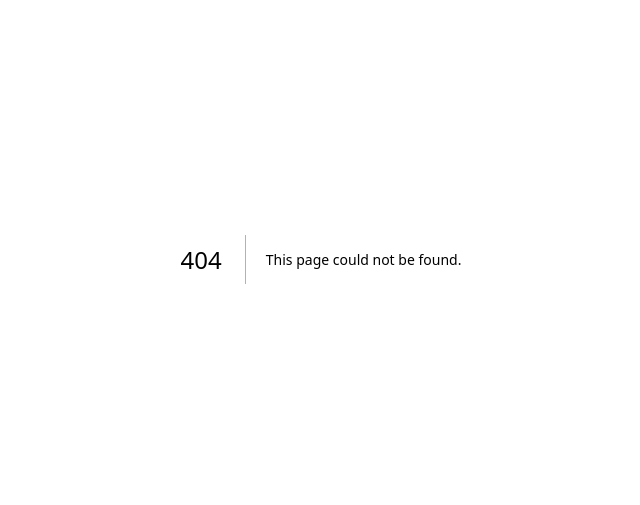
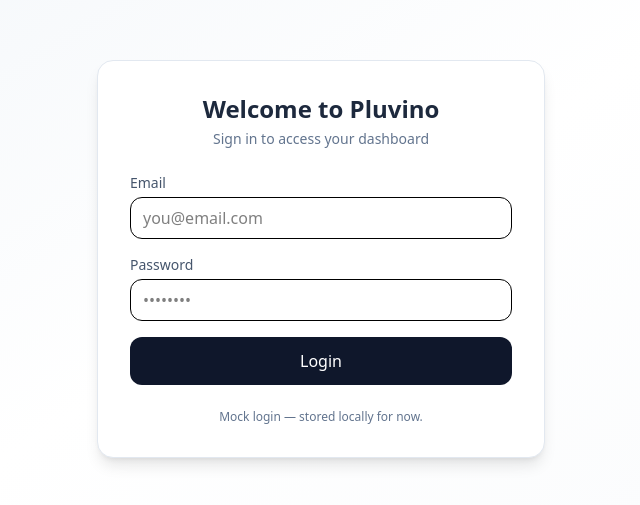
Before and after one commit to Jiggyboy99/Pluvino, a Next.js app: page /auth/login in a window 1280 px wide. Before the commit this address had no page. Shown: the part 141-646 px from the top of the page, without its empty margins (319-959 px from the left). Built offline with nearby package versions, Linux system fonts and the light colour scheme.

Commit message:
Adding auth page

```diff
--- /dev/null
+++ b/app/auth/login/page.tsx
@@ -0,0 +1,72 @@
+"use client";
+import { useState, useEffect } from "react";
+import { useRouter } from "next/navigation";
+
+export default function LoginPage() {
+  const router = useRouter();
+  const [email, setEmail] = useState("");
+  const [pass, setPass] = useState("");
+
+  useEffect(() => {
+    const raw = localStorage.getItem("pluvino:user");
+    if (raw) router.replace("/");
+  }, [router]);
+
+  const submit = (e: React.FormEvent) => {
+    e.preventDefault();
+    if (!/^[^@\s]+@[^@\s]+\.[^@\s]+$/.test(email)) {
+      alert("Enter a valid email");
+      return;
+    }
+    const u = { email: email.trim() };
+    localStorage.setItem("pluvino:user", JSON.stringify(u));
+    router.replace("/");
+  };
+
+  return (
+    <main className="min-h-screen flex items-center justify-center bg-gradient-to-br from-slate-100 via-white to-slate-50">
+      <div className="w-full max-w-md bg-white rounded-2xl shadow-lg border border-slate-200 p-8">
+        <div className="text-center mb-6">
+          <h1 className="text-2xl font-bold text-slate-800">Welcome to Pluvino</h1>
+          <p className="text-sm text-slate-500 mt-1">
+            Sign in to access your dashboard
+          </p>
+        </div>
+
+        <form onSubmit={submit} className="space-y-4">
+          <div>
+            <label className="block text-sm text-slate-600">Email</label>
+            <input
+              className="mt-1 w-full rounded-xl border px-3 py-2 focus:outline-none focus:ring-2 focus:ring-slate-400"
+              placeholder="you@email.com"
+              value={email}
+              onChange={(e) => setEmail(e.target.value)}
+            />
+          </div>
+
+          <div>
+            <label className="block text-sm text-slate-600">Password</label>
+            <input
+              type="password"
+              className="mt-1 w-full rounded-xl border px-3 py-2 focus:outline-none focus:ring-2 focus:ring-slate-400"
+              placeholder="••••••••"
+              value={pass}
+              onChange={(e) => setPass(e.target.value)}
+            />
+          </div>
+
+          <button
+            type="submit"
+            className="w-full rounded-xl py-3 px-4 bg-slate-900 text-white font-medium hover:opacity-90 transition"
+          >
+            Login
+          </button>
+        </form>
+
+        <p className="text-xs text-slate-500 mt-6 text-center">
+          Mock login — stored locally for now.
+        </p>
+      </div>
+    </main>
+  );
+}
```
